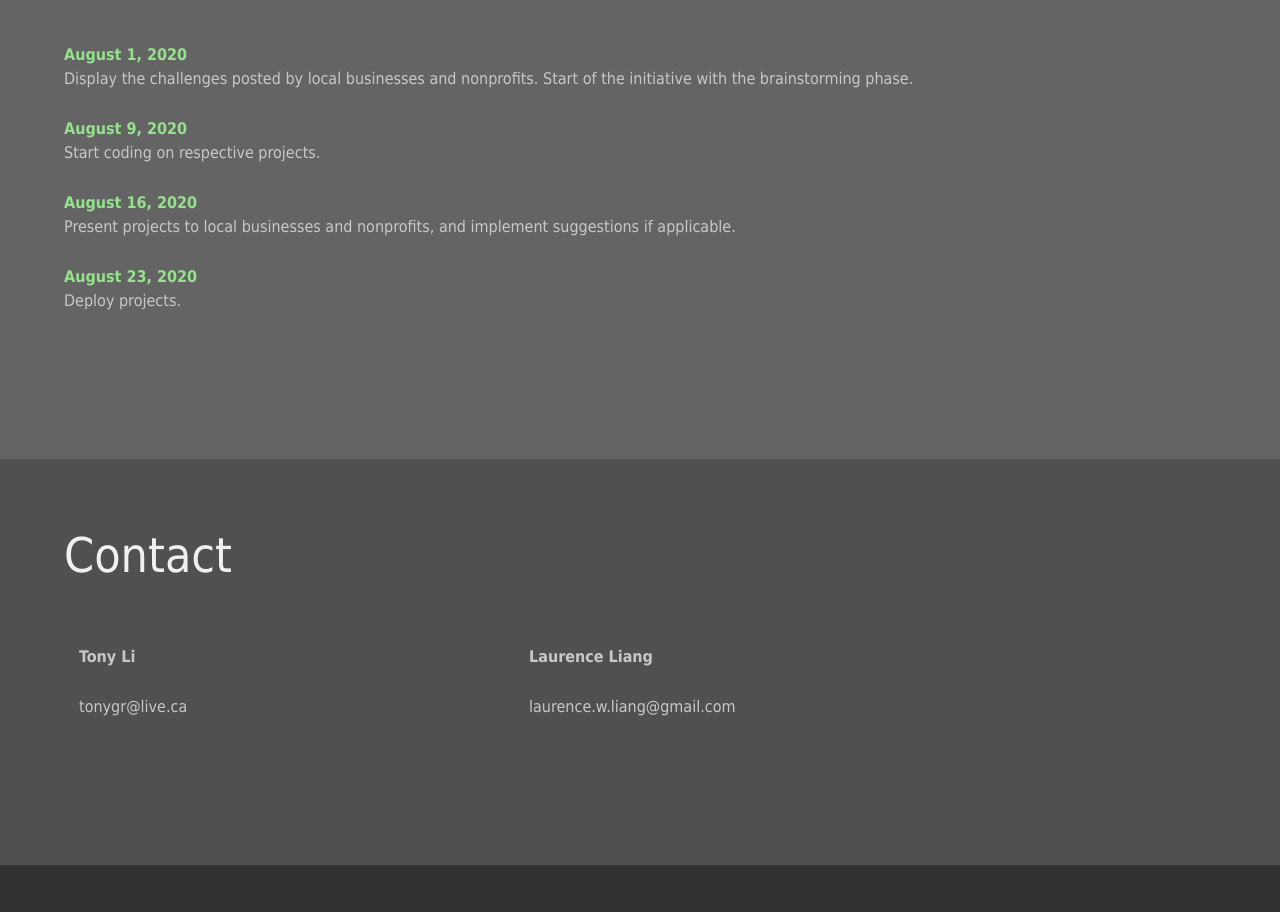
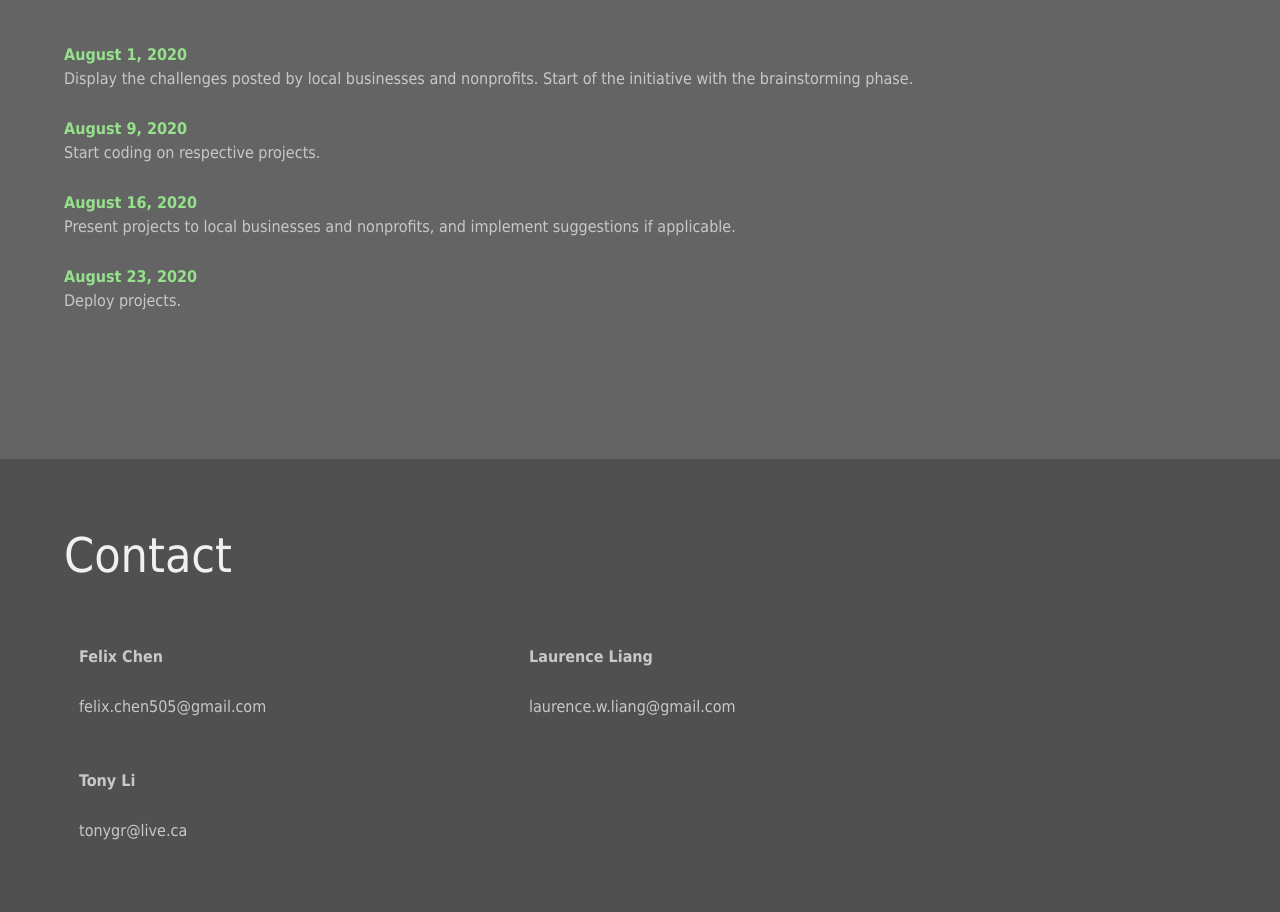
Before and after one commit to Coding-Hope/coding-hope.github.io, a plain HTML site: page index.html in a window 1280 px wide. Shown: the part 1447-2359 px from the top of the page. Before the commit the page ends 2312 px from the top, so only its background shows below. Drawn offline with nearby package versions, Linux system fonts and the light colour scheme.

Commit message:
Add contact info

```diff
--- a/index.html
+++ b/index.html
@@ -78,6 +78,9 @@
 			<div class="container-fluid">
 				<div class="row">
 					<div class="col">
+						<p><b>Felix Chen</b></p>
+						<p>felix.chen505@gmail.com</p>
+						<br>
 						<p><b>Tony Li</b></p>
 						<p>tonygr@live.ca</p>
 					</div>
```
